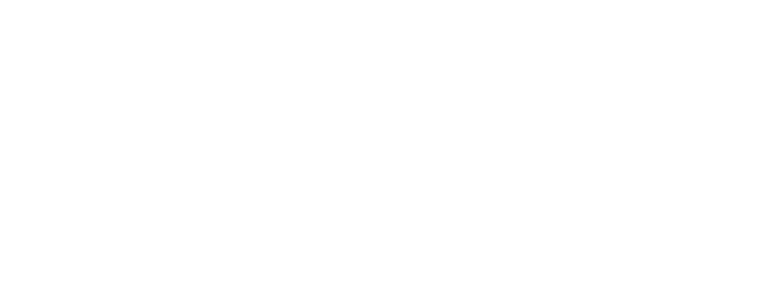
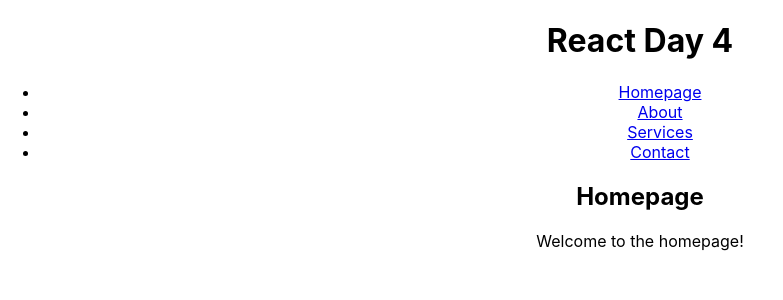
Before and after one commit to leye20/React-learning-day4, a React (Create React App) app: page / in a window 1280 px wide. Shown: the top 300 px of the page, without its empty margins (0-783 px from the left). Built offline with nearby package versions, Linux system fonts and the light colour scheme.

Commit message:
route added

```diff
--- a/package.json
+++ b/package.json
@@ -10,8 +10,10 @@
     "@types/node": "^12.12.35",
     "@types/react": "^16.9.34",
     "@types/react-dom": "^16.9.6",
+    "@types/react-router-dom": "^5.1.4",
     "react": "^16.13.1",
     "react-dom": "^16.13.1",
+    "react-router-dom": "^5.1.2",
     "react-scripts": "3.4.1",
     "typescript": "^3.7.5"
   },
--- a/src/App.tsx
+++ b/src/App.tsx
@@ -1,7 +1,11 @@
 
 import React from 'react';
-import ReactDOM from 'react-dom';
-import Navigation from './components/Navigation';
+import { BrowserRouter as Router, Switch, Route, Link } from 'react-router-dom';
+// import Navigation from './components/Navigation';
+import Home from './components/Home';
+import About from './components/About';
+import Services from './components/Services';
+import Contact from './components/Contact';
 import './App.css';
 
 class App extends React.Component {
@@ -14,7 +18,39 @@ class App extends React.Component {
     return (
       <div className="App">
         <h1>React Day 4</h1>
-        <Navigation />
+        <Router>
+          <nav>
+            <ul>
+              <li>
+                <Link to="/">Homepage</Link>
+              </li>
+              <li>
+                <Link to="/about">About</Link>
+              </li>
+              <li>
+                <Link to="/services">Services</Link>
+              </li>
+              <li>
+                <Link to="/contact">Contact</Link>
+              </li>
+            </ul>
+          </nav>
+          <Switch>
+            <Route exact path="/">
+              <Home />
+              {/* You can place other elements/classes/components/tags here too! */}
+            </Route>
+            <Route path="/about">
+              <About />
+            </Route>
+            <Route path="/services">
+              <Services />
+            </Route>
+            <Route path="/contact">
+              <Contact />
+            </Route>
+          </Switch>
+        </Router>
       </div>
     );
   }
--- /dev/null
+++ b/src/components/About.tsx
@@ -0,0 +1,13 @@
+import React from 'react';
+
+export default class About extends React.Component {
+    render ()
+    {
+        return (
+            <article>
+                <h2>About</h2>
+                <p>Welcome to the About page!</p>
+            </article>
+        );
+    }
+}
--- /dev/null
+++ b/src/components/Contact.tsx
@@ -0,0 +1,13 @@
+import React from 'react';
+
+export default class Contact extends React.Component {
+    render ()
+    {
+        return (
+            <article>
+                <h2>Contact</h2>
+                <p>Welcome to the Contact page!</p>
+            </article>
+        );
+    }
+}
--- /dev/null
+++ b/src/components/Home.tsx
@@ -0,0 +1,13 @@
+import React from 'react';
+
+export default class Home extends React.Component {
+    render ()
+    {
+        return (
+            <article>
+                <h2>Homepage</h2>
+                <p>Welcome to the homepage!</p>
+            </article>
+        );
+    }
+}
--- /dev/null
+++ b/src/components/Services.tsx
@@ -0,0 +1,13 @@
+import React from 'react';
+
+export default class Services extends React.Component {
+    render ()
+    {
+        return (
+            <article>
+                <h2>Services</h2>
+                <p>Welcome to the Services page!</p>
+            </article>
+        );
+    }
+}
--- a/src/index.tsx
+++ b/src/index.tsx
@@ -12,8 +12,8 @@ ReactDOM.render(
 );
 
 // If a component is rendered to DOM, you need to target it DIRECTLY to unmount the component.
-const app: HTMLElement | null = document.getElementById('root');
-if ( app !== null ) ReactDOM.unmountComponentAtNode( app );
+// const app: HTMLElement | null = document.getElementById('root');
+// if ( app !== null ) ReactDOM.unmountComponentAtNode( app );
 
 // If you want your app to work offline and load faster, you can change
 // unregister() to register() below. Note this comes with some pitfalls.
```
Also changed, not shown: 1 other file (tests, documents, lock files or other folders).
